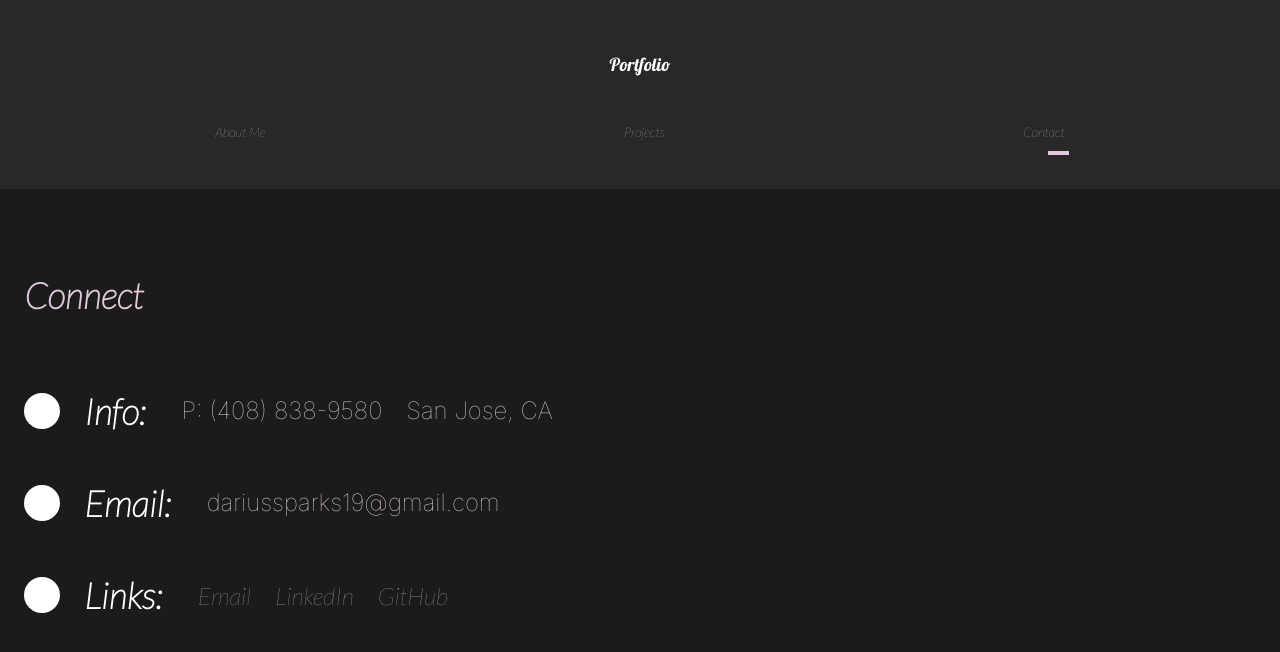
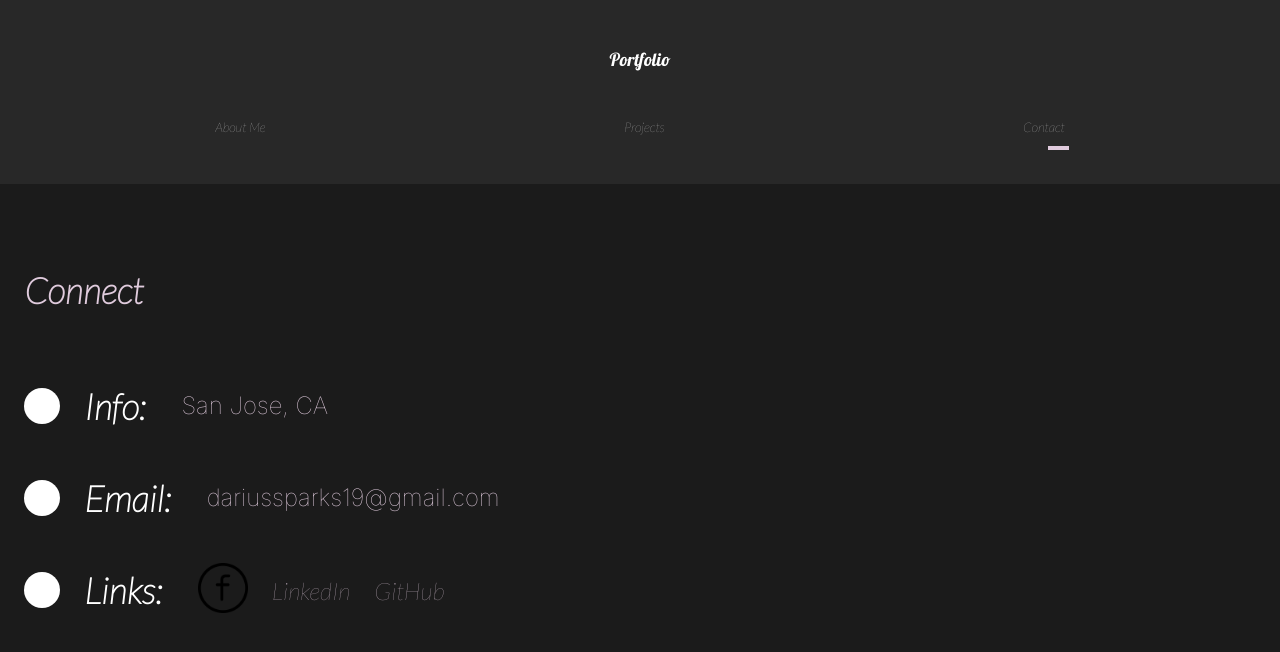
Before and after one commit to dariussparks19/updatedportfolio.github.io, a React (Create React App) app: page /contact in a window 1280 px wide. Shown: the top 652 px of the page. Built offline with nearby package versions, Linux system fonts and the light colour scheme.

Commit message:
my changes

```diff
--- a/src/components/AboutSection.js
+++ b/src/components/AboutSection.js
@@ -41,15 +41,14 @@ const AboutSection = () => {
                 <motion.h2
                 variants={fade}
                 >
-                        GOAL & DRIVE
+                        Passion & Ambition
                 </motion.h2>
                 <motion.p
                 variants={fade}
                 >
-                        Junior software developer seeking opportunities to improve my technical acumen and jumpstart my career in <span> Front-End Development</span>.
+                        Junior software developer consistently improving technical acumen to jumpstart a career in <span> Front-End Development</span>.
                         Ability to build web applications utilizing <span>React</span> with advanced skills in <span>HTML</span>, <span>CSS</span>, <span>JavaScript</span> and <span>Pyt</span><span>hon</span>.
-                        Enjoy working with a collaborative company that advocates in making a difference in the community and the world.
-                </motion.p>
+                        Enjoy working with a collaborative company that advocates in making a difference in the community and the world.                </motion.p>
                 <Link to="/contact">
                     <motion.button
                         variants={fade}
--- a/src/components/Nav.js
+++ b/src/components/Nav.js
@@ -10,10 +10,8 @@ const Nav = () =>{
 
     return(
         <StyledNav>
-            <h1>
-                <Link id="logo" to="/portfolio/">
+            <h1 id="logo">
                     Portfolio
-                </Link>
             </h1>
             <ul>
                 <li>
@@ -62,6 +60,9 @@ const StyledNav = styled.nav`
     position: sticky;
     top: 0;
     z-index: 10;
+    h1{
+        color: white
+    }
     a{
         color: white;
         text-decoration: none;
@@ -74,6 +75,7 @@ const StyledNav = styled.nav`
         font-size: 1.5rem;
         font-weight: lighter;
         font-family: 'Lobster', cursive;
+        cursor: default;
     }
     li{
         padding-left: 10rem;
--- a/src/components/ServicesSection.js
+++ b/src/components/ServicesSection.js
@@ -84,10 +84,11 @@ const Cards = styled.div`
 `
 
 const Card = styled.div`
-    flex-basis: 20rem;
+    flex-basis: 26rem;
     .icon{
         display: flex;
         align-items: center;
+        padding: 0.5rem;
         h3{
             margin-left: 1rem;
             background: white;
@@ -96,6 +97,9 @@ const Card = styled.div`
             border-radius: 5px;
         }
     }
+    p{
+        text-align:center;
+    }
 `
 
 export default ServicesSection
--- a/src/components/Toggle.js
+++ b/src/components/Toggle.js
@@ -11,7 +11,7 @@ const Toggle = ({children, title}) => {
     return(
         <motion.div layout className="question" onClick={() => setToggle(!toggle)}>
             <motion.h4 layout>{title}</motion.h4>
-            {toggle ? children : ""}
+            {toggle ? children : "+"}
             <div className="faq-line"></div>
         </motion.div>
     )
--- a/src/components/useScroll.js
+++ b/src/components/useScroll.js
@@ -4,7 +4,7 @@ import {useAnimation} from 'framer-motion';
 
 export const useScroll = () => {
     const controls = useAnimation();
-    const [element, view] = useInView({threshold: 0.35});
+    const [element, view] = useInView({threshold: 0.15});
     if(view){
         controls.start('show');
     }else{
--- a/src/pages/Contact.js
+++ b/src/pages/Contact.js
@@ -1,4 +1,5 @@
 import React from "react";
+import facebook from "../imgs/facebook.png";
 //Animation
 import {motion} from 'framer-motion';
 import {pageAnimation, titleAnim} from "../animations";
@@ -24,7 +25,6 @@ const Contact = () => {
                     <Social variants={titleAnim}>
                         <Circle/>
                             <h2>Info:</h2>
-                            <p>P: (408) 838-9580</p>
                             <p>San Jose, CA</p>
                     </Social>
                 </Hide>
@@ -39,7 +39,9 @@ const Contact = () => {
                     <Social variants={titleAnim}>
                         <Circle/>
                             <h2>Links:</h2>
-                            <a href="https://mail.google.com/mail/u/0/?view=cm&fs=1&tf=1&to=dariussparks19@gmail.com&subject=MISSED%20CALL%20EZTRADER&body=Greetings," target="blank">Email</a>
+                            <a href="https://mail.google.com/mail/u/0/?view=cm&fs=1&tf=1&to=dariussparks19@gmail.com&subject=MISSED%20CALL%20EZTRADER&body=Greetings," target="blank">
+                                <img src={facebook}/>
+                            </a>
                             <a href="http://linkedin.com/in/dariusjsparks408/" target="blank">LinkedIn</a>
                             <a href="https://github.com/dariussparks19" target="blank">GitHub</a>
                     </Social>
@@ -94,6 +96,9 @@ const Social = styled(motion.div)`
         padding: 1rem;
         font-size: 2rem;
     }
+    img{
+        width: 50px;
+    }
 `
 
 
--- a/src/pages/Projects.js
+++ b/src/pages/Projects.js
@@ -29,9 +29,9 @@ const MyProjects = () => {
                 <Frame4 variants={slider}></Frame4>
             </motion.div>
             <Project>
+            <Link to="/projects/waveplayer">
                 <motion.h2 variants={fade}>Wave Music Player</motion.h2>
                 <motion.div variants={lineAnim} className="line"></motion.div>
-                <Link to="/projects/waveplayer">
                     <Hide>
                         <motion.img variants={photoAnim} src={musicplayer} alt="musicplayer" />
                     </Hide>
--- a/src/styles.js
+++ b/src/styles.js
@@ -3,7 +3,7 @@ import {motion} from 'framer-motion';
 
 
 export const About = styled(motion.div)`
-    min-height: 90vh;
+    min-height: 85vh;
     display: flex;
     align-items: center;
     justify-content: space-between;
```
Also changed, not shown: src/imgs/facebook.png (added).
